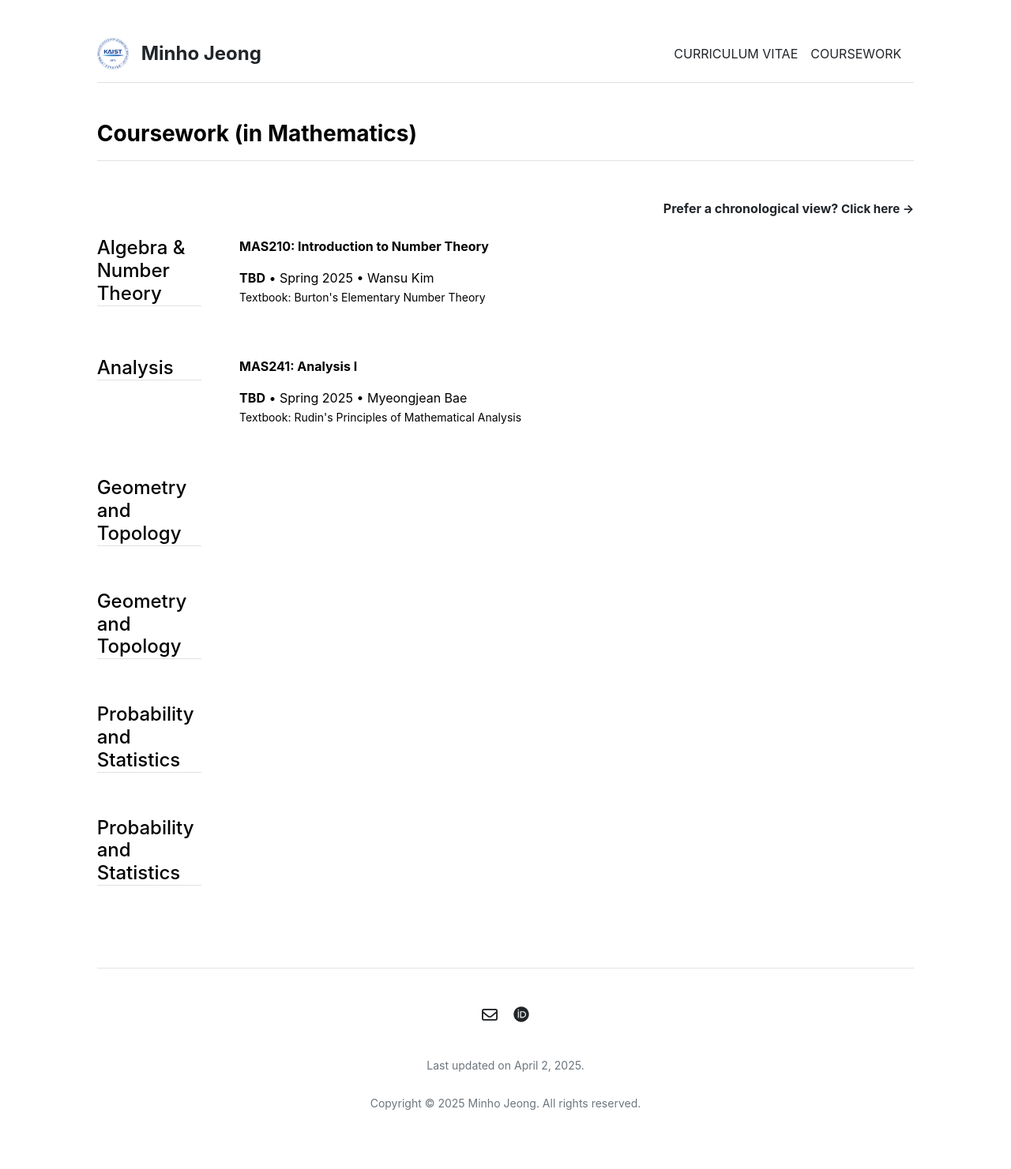
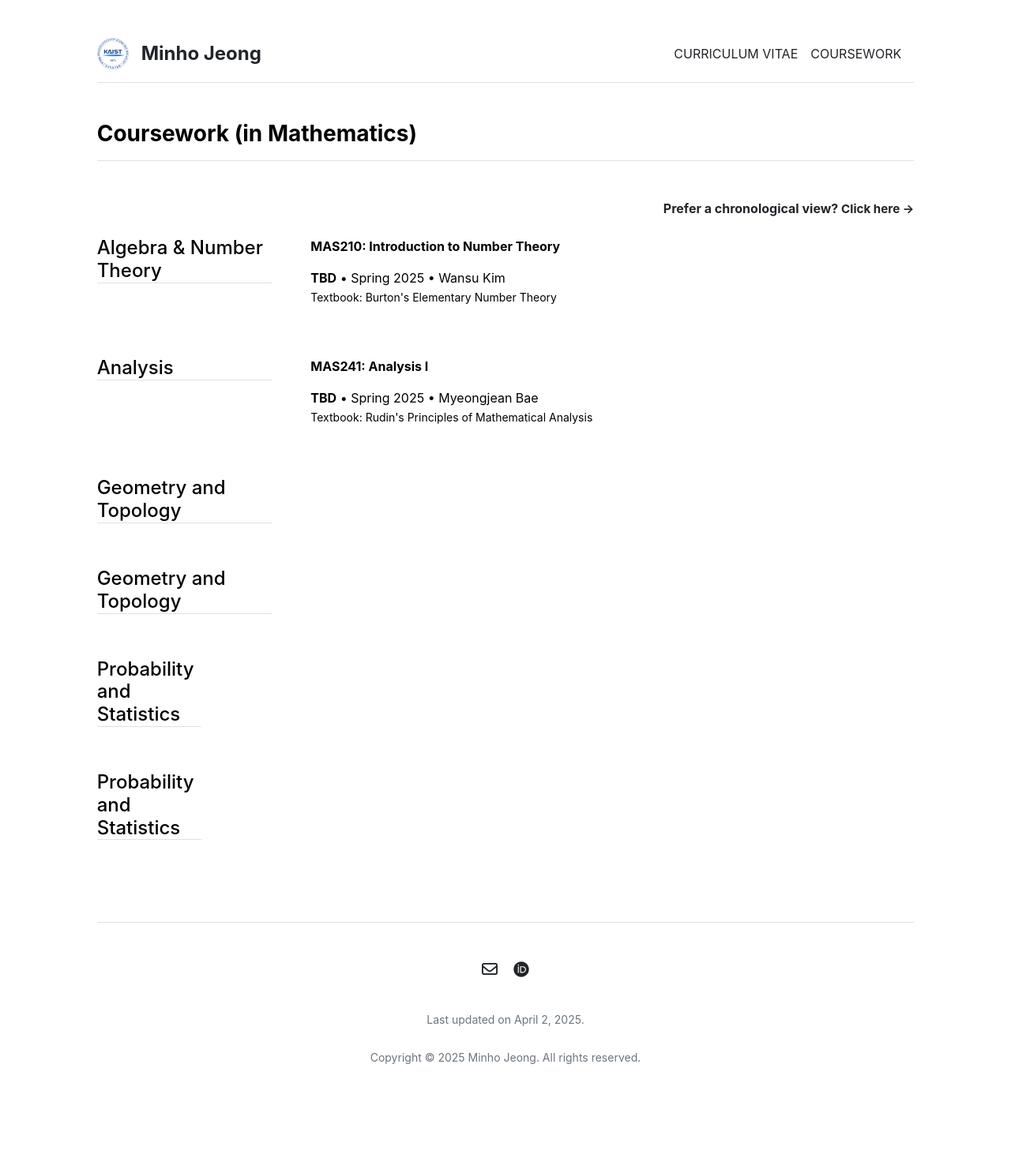
Before and after one commit to mino-jeong/mino-jeong.github.io, a Jekyll site: the page built from coursework-field.md, in a window 1280 px wide. Shown: the whole page at 79% size. Built offline with Jekyll 4.4.1, drawn with Linux system fonts in a browser that asks for light colours; after the commit the page ends 1423 px from its top, so only the background shows below that.

Commit message:
Update coursework-field.html

```diff
--- a/_layouts/coursework-field.html
+++ b/_layouts/coursework-field.html
@@ -18,10 +18,10 @@
     </p>
 
     <div class="row g-5 mb-5">
-      <div class="col-md-2">
+      <div class="col-md-3">
         <h4 class="border-bottom">Algebra & Number Theory</h4>
       </div>
-      <div class="col-md-10">
+      <div class="col-md-9">
         {% for section in site.data.coursework.algebra %}
           <p class="fw-bold">{{ section.title }}</p>
           <p>{{ section.description }}<br><small>Textbook: {{ section.textbook }}</small></p>
@@ -30,10 +30,10 @@
     </div>
 
     <div class="row g-5 mb-5">
-      <div class="col-md-2">
+      <div class="col-md-3">
         <h4 class="border-bottom">Analysis</h4>
       </div>
-      <div class="col-md-10">
+      <div class="col-md-9">
         {% for section in site.data.coursework.analysis %}
           <p class="fw-bold">{{ section.title }}</p>
           <p>{{ section.description }}<br><small>Textbook: {{ section.textbook }}</small></p>
@@ -42,10 +42,10 @@
     </div>
 
     <div class="row g-5 mb-5">
-      <div class="col-md-2">
+      <div class="col-md-3">
         <h4 class="border-bottom">Geometry and Topology</h4>
       </div>
-      <div class="col-md-10">
+      <div class="col-md-9">
         {% for section in site.data.coursework.geometry %}
           <p class="fw-bold">{{ section.title }}</p>
           <p>{{ section.description }}<br><small>Textbook: {{ section.textbook }}</small></p>
@@ -54,10 +54,10 @@
     </div>
 
     <div class="row g-5 mb-5">
-      <div class="col-md-2">
+      <div class="col-md-3">
         <h4 class="border-bottom">Geometry and Topology</h4>
       </div>
-      <div class="col-md-10">
+      <div class="col-md-9">
         {% for section in site.data.coursework.geometry %}
           <p class="fw-bold">{{ section.title }}</p>
           <p>{{ section.description }}<br><small>Textbook: {{ section.textbook }}</small></p>
```
